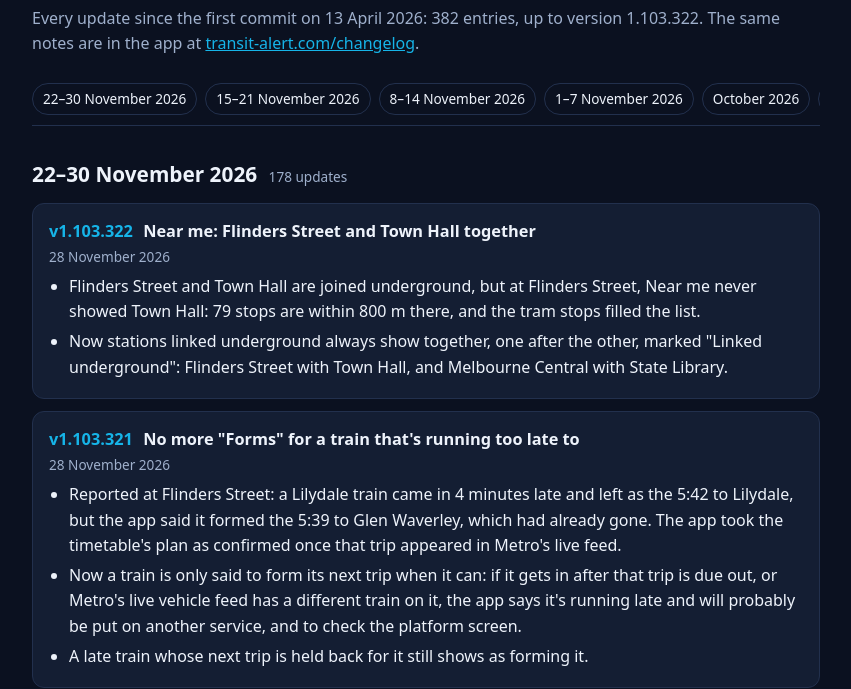
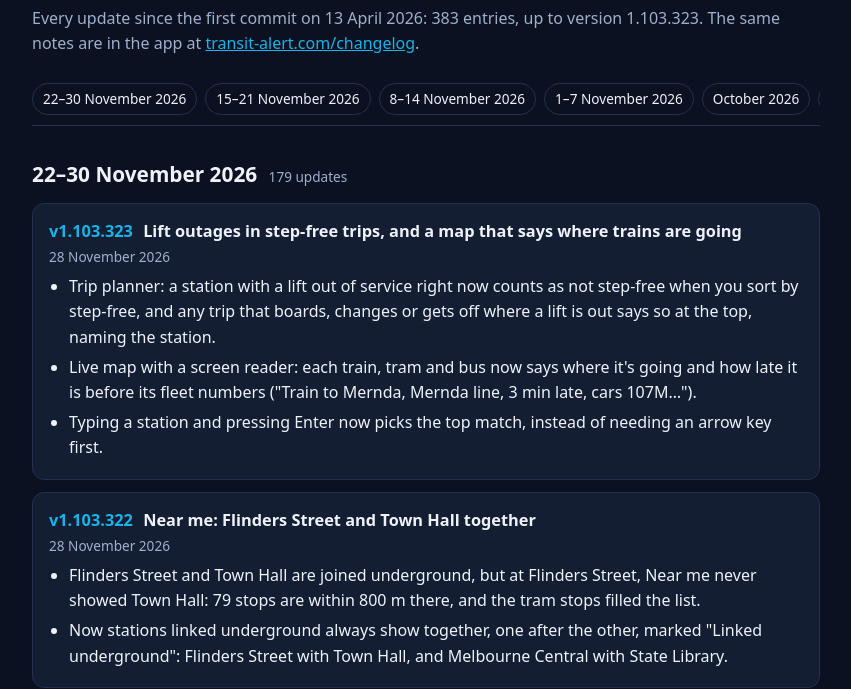
Before and after one commit to comengfreak/comengfreak.github.io, a plain HTML site: page changelog.html in a window 1280 px wide. Shown: the part 137-826 px from the top of the page, without its empty margins (214-1065 px from the left). Drawn offline with Linux system fonts and the light colour scheme.

Commit message:
Changelog to 1.103.323

```diff
--- a/changelog.html
+++ b/changelog.html
@@ -33,11 +33,12 @@
 <div class="wrap">
 <header><a class="home" href="./"><img src="img/icon.png" alt=""> TransitAlert</a></header>
 <h1>Changelog</h1>
-<p class="lead">Every update since the first commit on 13 April 2026: 382 entries, up to version 1.103.322. The same notes are in the app at <a href="https://transit-alert.com/changelog">transit-alert.com/changelog</a>.</p>
+<p class="lead">Every update since the first commit on 13 April 2026: 383 entries, up to version 1.103.323. The same notes are in the app at <a href="https://transit-alert.com/changelog">transit-alert.com/changelog</a>.</p>
 <nav class="months" aria-label="Jump to"><a href="#2026-11-22">22–30 November 2026</a><a href="#2026-11-15">15–21 November 2026</a><a href="#2026-11-08">8–14 November 2026</a><a href="#2026-11-01">1–7 November 2026</a><a href="#2026-10">October 2026</a><a href="#2026-09">September 2026</a><a href="#2026-07">July 2026</a><a href="#2026-06">June 2026</a><a href="#2026-05">May 2026</a><a href="#2026-04">April 2026</a></nav>
 
 <section id="2026-11-22">
-  <h2>22–30 November 2026 <span>178 updates</span></h2>
+  <h2>22–30 November 2026 <span>179 updates</span></h2>
+  <article><h3><span class="v">v1.103.323</span> Lift outages in step-free trips, and a map that says where trains are going</h3><p class="date">28 November 2026</p><ul><li>Trip planner: a station with a lift out of service right now counts as not step-free when you sort by step-free, and any trip that boards, changes or gets off where a lift is out says so at the top, naming the station.</li><li>Live map with a screen reader: each train, tram and bus now says where it's going and how late it is before its fleet numbers (&quot;Train to Mernda, Mernda line, 3 min late, cars 107M…&quot;).</li><li>Typing a station and pressing Enter now picks the top match, instead of needing an arrow key first.</li></ul></article>
   <article><h3><span class="v">v1.103.322</span> Near me: Flinders Street and Town Hall together</h3><p class="date">28 November 2026</p><ul><li>Flinders Street and Town Hall are joined underground, but at Flinders Street, Near me never showed Town Hall: 79 stops are within 800 m there, and the tram stops filled the list.</li><li>Now stations linked underground always show together, one after the other, marked &quot;Linked underground&quot;: Flinders Street with Town Hall, and Melbourne Central with State Library.</li></ul></article>
   <article><h3><span class="v">v1.103.321</span> No more &quot;Forms&quot; for a train that's running too late to</h3><p class="date">28 November 2026</p><ul><li>Reported at Flinders Street: a Lilydale train came in 4 minutes late and left as the 5:42 to Lilydale, but the app said it formed the 5:39 to Glen Waverley, which had already gone. The app took the timetable's plan as confirmed once that trip appeared in Metro's live feed.</li><li>Now a train is only said to form its next trip when it can: if it gets in after that trip is due out, or Metro's live vehicle feed has a different train on it, the app says it's running late and will probably be put on another service, and to check the platform screen.</li><li>A late train whose next trip is held back for it still shows as forming it.</li></ul></article>
   <article><h3><span class="v">v1.103.320</span> Departure boards read better with a screen reader</h3><p class="date">28 November 2026</p><ul><li>A station's board now says its name in the page title (&quot;Flinders Street · Departure boards&quot;), so VoiceOver, TalkBack and the app switcher tell you where you are.</li><li>The station heading reads just &quot;Flinders Street&quot;, not &quot;Flinders Street Save stop&quot;: the Save and check-in buttons sit beside it.</li><li>Each platform's table is named after its platform, so moving between tables says &quot;Platform 1&quot; instead of only &quot;table, 4 columns&quot;.</li></ul></article>
```
